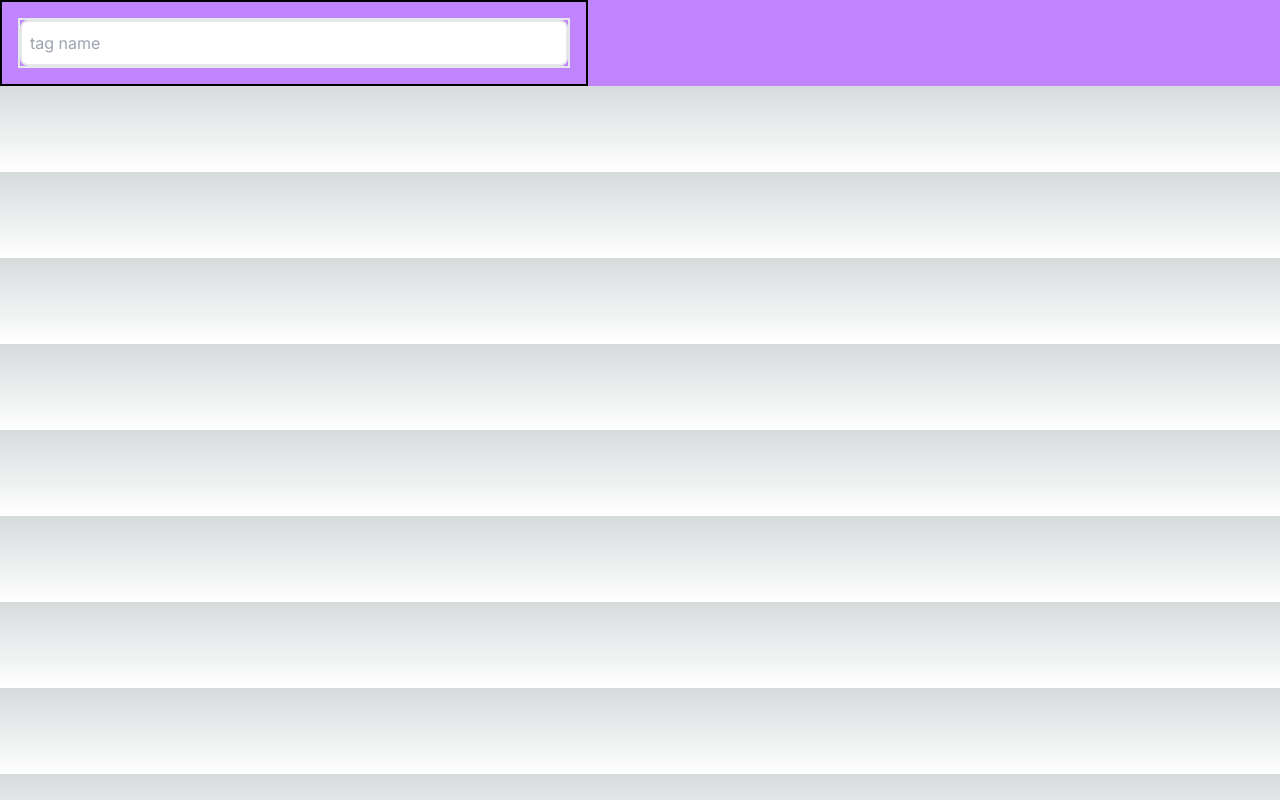
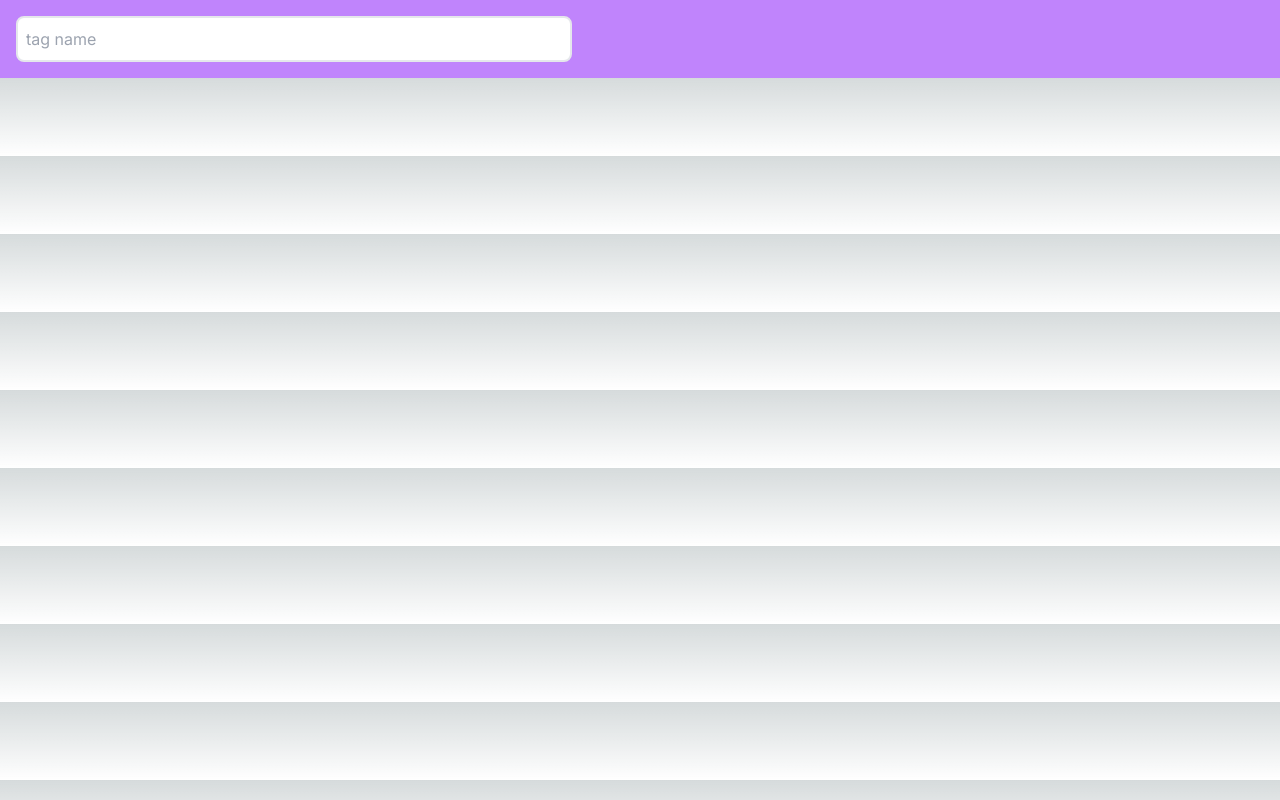
Before and after one commit to JumboCode/theatre-at-first, a Next.js app: page /tag-dropdown-test in a window 1280 px wide. Built offline with nearby package versions, Linux system fonts and the light colour scheme.

Commit message:
removed more debugging borders

```diff
--- a/src/app/tag-dropdown-test/page.tsx
+++ b/src/app/tag-dropdown-test/page.tsx
@@ -15,7 +15,7 @@ export default function testPage() {
     return (
         <main>
             <div className="bg-purple-400 flex flex-col justify-center">
-                <div className="w-[588px] border-2 border-black">
+                <div className="w-[588px]">
                     <TagDropdown tags={allTags}></TagDropdown>
                 </div>
             </div>
--- a/src/components/TagDropdown.tsx
+++ b/src/components/TagDropdown.tsx
@@ -93,7 +93,7 @@ export default function TagDropdown(props: TagDropdownProps) {
 
     return (
         <div className="flex flex-col p-4 gap-[10px]">
-            <div className="border-2 relative">
+            <div className="relative">
                 {searchInput != "" && (
                     <button
                         onClick={handleAdd}
```
